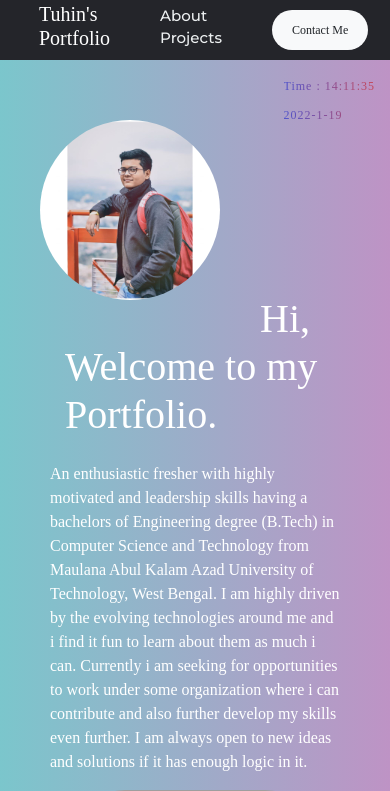
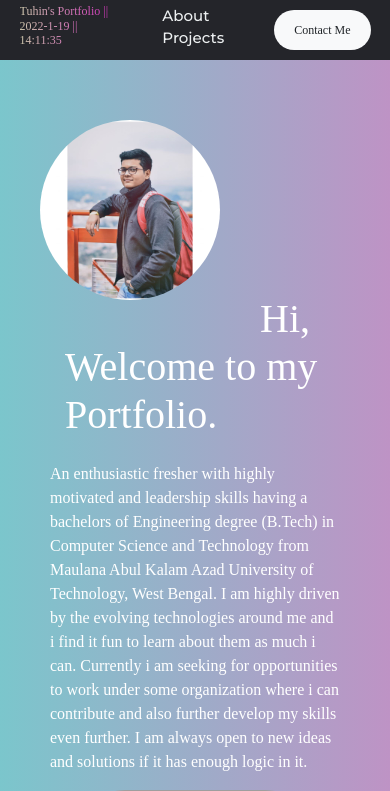
Before and after one commit to whitexgod/React-CV, a React (Create React App) app: page / in a window 390 px wide. Shown: the top 791 px of the page. Built offline with nearby package versions, Linux system fonts and the light colour scheme; grey boxes are pictures that could not be loaded; a web font is replaced by a local one.

Commit message:
restructuring nav

```diff
--- a/src/My_components/About/About.css
+++ b/src/My_components/About/About.css
@@ -27,22 +27,6 @@ a{
     width: 300px;
     padding: 20px;
     margin: 20px;
-}
-.update-Box {
-    letter-spacing: 1px;
-    line-height: .8rem;
-    position: fixed;
-    top: 0;
-    right: 0;
-    margin: 100px;
-    font-size: 17px;
-    background: #121FCF;
-    background: -webkit-linear-gradient(to right, #121FCF 0%, #CF1512 100%);
-    background: -moz-linear-gradient(to right, #121FCF 0%, #CF1512 100%);
-    background: linear-gradient(to right, #121FCF 0%, #CF1512 100%);
-    -webkit-background-clip: text;
-    -webkit-text-fill-color: transparent;
-    opacity: .6;
 }
 
 .About{
@@ -137,13 +121,6 @@ a{
         height: 220px;
         width: 220px;
     }
-    .update-Box {
-        letter-spacing: 1px;
-        position: fixed;
-        margin-top: 80px;
-        margin-right: 15px;
-        font-size: 12px;
-    }
     .About{
         margin-left: 50px;
         margin-top: 200px;
--- a/src/My_components/About/About.jsx
+++ b/src/My_components/About/About.jsx
@@ -15,9 +15,7 @@ import web_dev from "../Images/web_dev.gif";
 export default function Home() {
     var today = new Date();
     var date = today.getFullYear()+'-'+(today.getMonth()+1)+'-'+today.getDate();
-    var day = today.getDay();
     let time = new Date().toLocaleTimeString('it-IT');
-    var daylist = ["Sunday","Monday","Tuesday","Wednesday ","Thursday","Friday","Saturday"];
     const [Time, setTime] = useState(time);
     function clock(){
         let time = new Date().toLocaleTimeString('it-IT');
@@ -30,10 +28,6 @@ export default function Home() {
 
     return (
         <div className="Home-Page">
-            <div className="update-Box">
-                <p>Time : {Time}</p>
-                <p>{date}</p>
-            </div>
             <img className="profile-picture" src={dp} alt="Profile picture" />
             <div className="About">
                 <h1 className="About-h1">Hi, Welcome to my Portfolio.</h1>
--- a/src/My_components/Nav/Nav.css
+++ b/src/My_components/Nav/Nav.css
@@ -18,14 +18,23 @@
 }
 
 .header {
+    transition: all .3s ease 0s;
     display: flex;
     justify-content: space-between;
     align-items: center;
-    padding: 30px 10%;
+    padding: 30px 5%;
 }
 
 .header h3 {
+    transition: all .3s ease 0s;
     cursor: pointer;
+    font-size: 20px;
+    background: #CFC9AE;
+    background: -webkit-linear-gradient(to right, #CFC9AE 0%, #CF2EB9 100%);
+    background: -moz-linear-gradient(to right, #CFC9AE 0%, #CF2EB9 100%);
+    background: linear-gradient(to right, #CFC9AE 0%, #CF2EB9 100%);
+    -webkit-background-clip: text;
+    -webkit-text-fill-color: transparent;
 }
 
 .nav__links{
@@ -70,6 +79,9 @@
  .nav__links{
      font-size: 10px;
  }
+ .header h3{
+     font-size: 15px;
+ }
  .btn{
      font-size: 12px;
      padding: 3px 20px;
@@ -80,3 +92,8 @@
     padding: 0px 50px;
 }
 }
+@media all and (max-width: 450px){
+    .header h3{
+        font-size: 12px;
+    }
+}
--- a/src/My_components/Nav/Nav.jsx
+++ b/src/My_components/Nav/Nav.jsx
@@ -1,11 +1,24 @@
 import "./Nav.css"
-import React from "react";
+import React,{useState,useEffect} from "react";
 import {Link} from 'react-router-dom';
 
 function Nav() {
+    var today = new Date();
+    var date = today.getFullYear()+'-'+(today.getMonth()+1)+'-'+today.getDate();
+    let time = new Date().toLocaleTimeString('it-IT');
+    const [Time, setTime] = useState(time);
+    function clock(){
+        let time = new Date().toLocaleTimeString('it-IT');
+        setTime(time);
+    }
+    useEffect(()=>{
+        clock();
+        setInterval(clock, 1000);
+    },[])
+
     return(
         <div className="header fixed-top scrolling-navbar">
-            <h3 className="header-h3">Tuhin's Portfolio</h3>
+            <h3 className="header-h3">Tuhin's Portfolio || {date} || {Time}</h3>
             <nav>
                 <ul className="nav__links">
                     <li className="nav">
```
